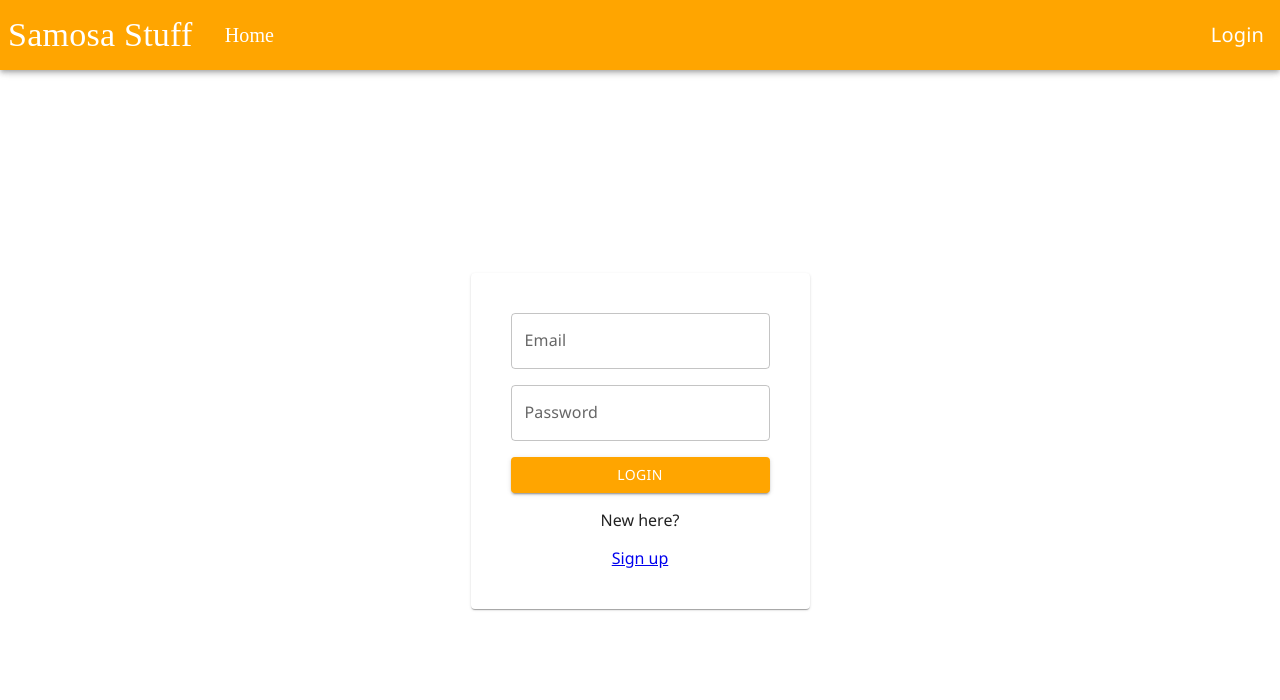
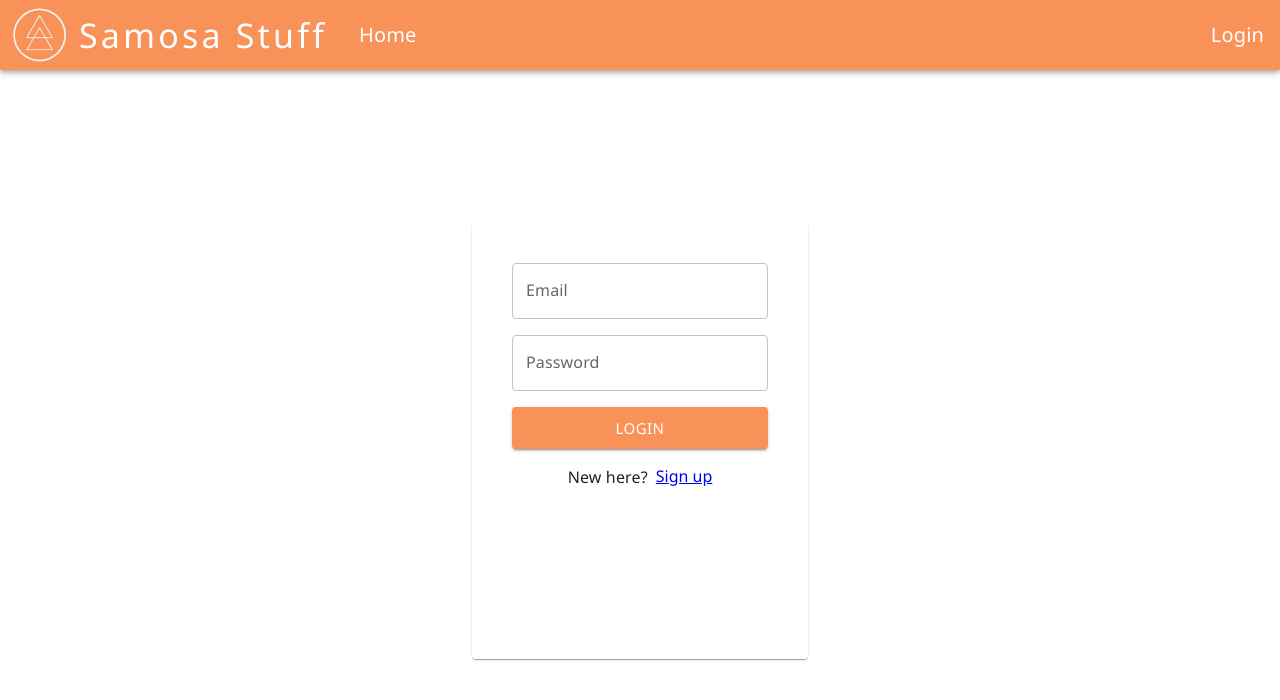
Before and after one commit to imadsyed333/frontend, a React (Create React App) app: page /login in a window 1280 px wide. Shown: the top 700 px of the page. Built offline with nearby package versions, Linux system fonts and the light colour scheme; no server answers.

Commit message:
Whole bunch of style changes

```diff
--- a/src/ui/components/AccountLinks.tsx
+++ b/src/ui/components/AccountLinks.tsx
@@ -21,11 +21,7 @@ export const AccountLinks = () => {
             }} onClick={() => {
                 navigate('/cart')
             }}>
-                <Typography variant='h6'
-                    sx={{
-                        fontFamily: 'serif',
-                        fontWeight: 200,
-                    }}>
+                <Typography variant='h6'>
                     My Cart
                 </Typography>
             </CardActionArea>
--- a/src/ui/components/AccountMenu.tsx
+++ b/src/ui/components/AccountMenu.tsx
@@ -27,8 +27,6 @@ export const AccountMenu = () => {
             }} {...bindTrigger(popupState)}>
                 <Typography variant='h6' noWrap
                     sx={{
-                        fontFamily: 'serif',
-                        fontWeight: 200,
                         width: 'fit-content',
                     }}>
                     Hi, {user?.name}!
--- a/src/ui/components/NavBar.tsx
+++ b/src/ui/components/NavBar.tsx
@@ -11,11 +11,7 @@ export const NavBar = () => {
     const MenuLink = () => {
         if (user) {
             return (
-                <Typography variant='h6'
-                    sx={{
-                        fontFamily: 'serif',
-                        fontWeight: 200,
-                    }}>
+                <Typography variant='h6'>
                     Menu
                 </Typography>
             )
@@ -25,7 +21,7 @@ export const NavBar = () => {
     return (
         <AppBar sx={{
             display: 'flex',
-            backgroundColor: 'orange',
+            backgroundColor: '#f89259',
             flexDirection: 'row',
             justifyContent: 'space-between',
             height: '70px'
@@ -33,15 +29,20 @@ export const NavBar = () => {
             <Box sx={{
                 display: 'flex',
                 flexDirection: 'row',
-                m: 1
+                ml: 1,
+                height: '100%',
+                alignItems: 'center'
             }}>
+                <Box component={'img'} src='logo.png' alt='logo' sx={{
+                    height: '90%',
+                    mr: 1
+                }} />
                 <Typography variant="h4"
                     noWrap
                     sx={{
-                        fontFamily: 'serif',
-                        fontWeight: 200,
                         alignContent: 'center',
                         mr: 2,
+                        letterSpacing: '.2rem',
                     }}>
                     Samosa Stuff
                 </Typography>
@@ -61,11 +62,7 @@ export const NavBar = () => {
                     }} onClick={() => {
                         navigate('/')
                     }}>
-                        <Typography variant='h6'
-                            sx={{
-                                fontFamily: 'serif',
-                                fontWeight: 200,
-                            }}>
+                        <Typography variant='h6'>
                             Home
                         </Typography>
                     </CardActionArea>
@@ -98,7 +95,6 @@ export const NavBar = () => {
                         p: 1,
                         borderRadius: 1,
                         display: { xs: 'none', md: 'flex' },
-                        letterSpacing: '.1rem',
                         color: 'inherit',
                         textDecoration: 'none',
                         alignItems: 'center',
--- a/src/ui/pages/Home.tsx
+++ b/src/ui/pages/Home.tsx
@@ -12,15 +12,10 @@ export const Home = () => {
         }}>
             <Typography
                 variant='h1'
-                sx={{
-                    fontFamily: 'serif'
-                }}>
+            >
                 Welcome
             </Typography>
-            <Typography variant='h6'
-                sx={{
-                    fontFamily: 'serif',
-                }}>
+            <Typography variant='h6'>
                 We make crazy frozen samosas. And other stuff.
             </Typography>
         </Box>
--- a/src/ui/pages/Login.tsx
+++ b/src/ui/pages/Login.tsx
@@ -23,12 +23,22 @@ export const Login = () => {
                 flexDirection: 'column',
                 p: 5,
                 gap: 2,
+                height: '50%',
+                width: '20%'
             }}>
-                <TextField label='Email' variant='outlined' value={email} onChange={(e) => setEmail(e.target.value)} />
+                <TextField label='Email' variant='outlined' value={email} onChange={(e) => setEmail(e.target.value)} sx={{
+                    fontSize: 20
+                }} />
                 <TextField label='Password' type='password' variant='outlined' value={password} onChange={(e) => setPassword(e.target.value)} />
-                <Button variant='contained' sx={{ backgroundColor: 'orange' }} onClick={() => login(email, password)}>Login</Button>
-                New here?
-                <NavLink to={'/register'}>Sign up</NavLink>
+                <Button variant='contained' sx={{ backgroundColor: '#f89259' }} onClick={() => login(email, password)} size='large'>Login</Button>
+                <Box sx={{
+                    display: 'flex',
+                    flexDirection: 'row',
+                    justifyContent: 'center',
+                }}>
+                    <Typography sx={{ mr: 1 }}>New here?</Typography>
+                    <NavLink to={'/register'}>Sign up</NavLink>
+                </Box>
             </Card>
         </Box>
     )
--- a/src/ui/pages/Menu.tsx
+++ b/src/ui/pages/Menu.tsx
@@ -20,16 +20,10 @@ export const Menu = () => {
             alignItems: 'center',
             minHeight: '100vh'
         }}>
-            <Typography variant='h1'
-                sx={{
-                    fontFamily: 'serif'
-                }}>
+            <Typography variant='h1'>
                 Menu
             </Typography>
-            <Typography variant='h5'
-                sx={{
-                    fontFamily: 'serif'
-                }}>
+            <Typography variant='h5'>
                 Order something. Anything.
             </Typography>
             <Box sx={{
```
